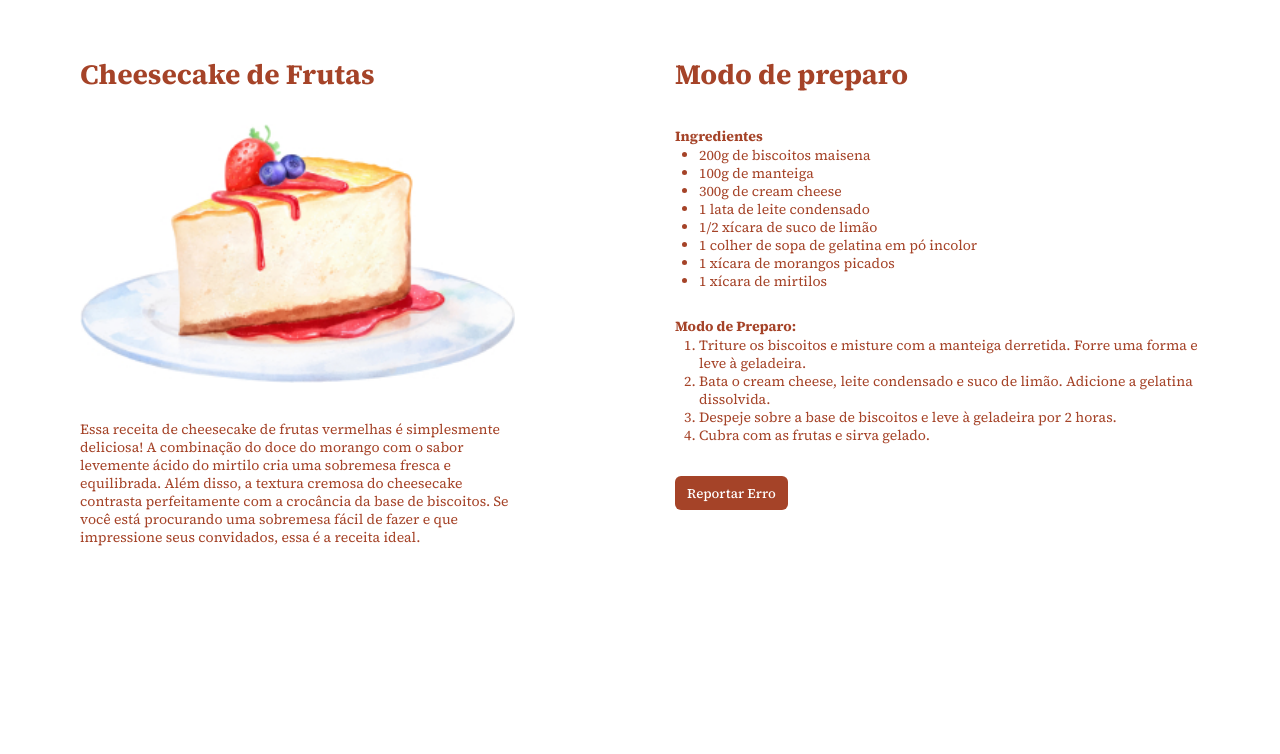
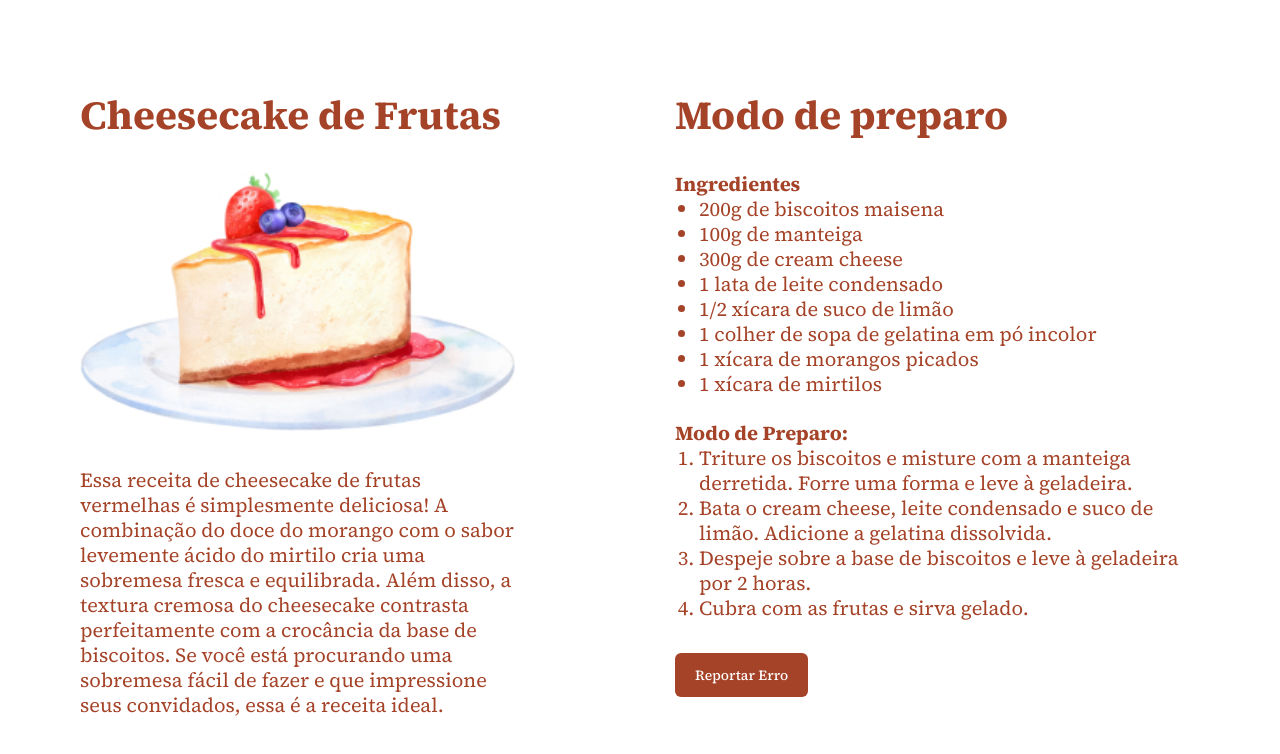
Before and after one commit to Dodspinello/projeto5, a plain HTML site: page index.html in a window 1280 px wide. Drawn offline with Linux system fonts and the light colour scheme.

Commit message:
desktop end

```diff
--- a/style.css
+++ b/style.css
@@ -80,6 +80,8 @@ ul {
     flex-direction: row;
     max-width: fit-content;
     gap: 16rem;
+
+    padding: 9rem 6rem;
   }
 
   .recipe {
@@ -89,4 +91,23 @@ ul {
   .ingredients {
     max-width: 52.5rem;
   }
+
+  h1,
+  h2 {
+    font-size: 4rem;
+    line-height: 5rem;
+  }
+
+  p,
+  li,
+  strong {
+    font-size: 2rem;
+    line-height: 2.5rem;
+  }
+
+  button {
+    padding: 1rem 2rem;
+    font-size: 1.4rem;
+    line-height: 2.4rem;
+  }
 }
```
